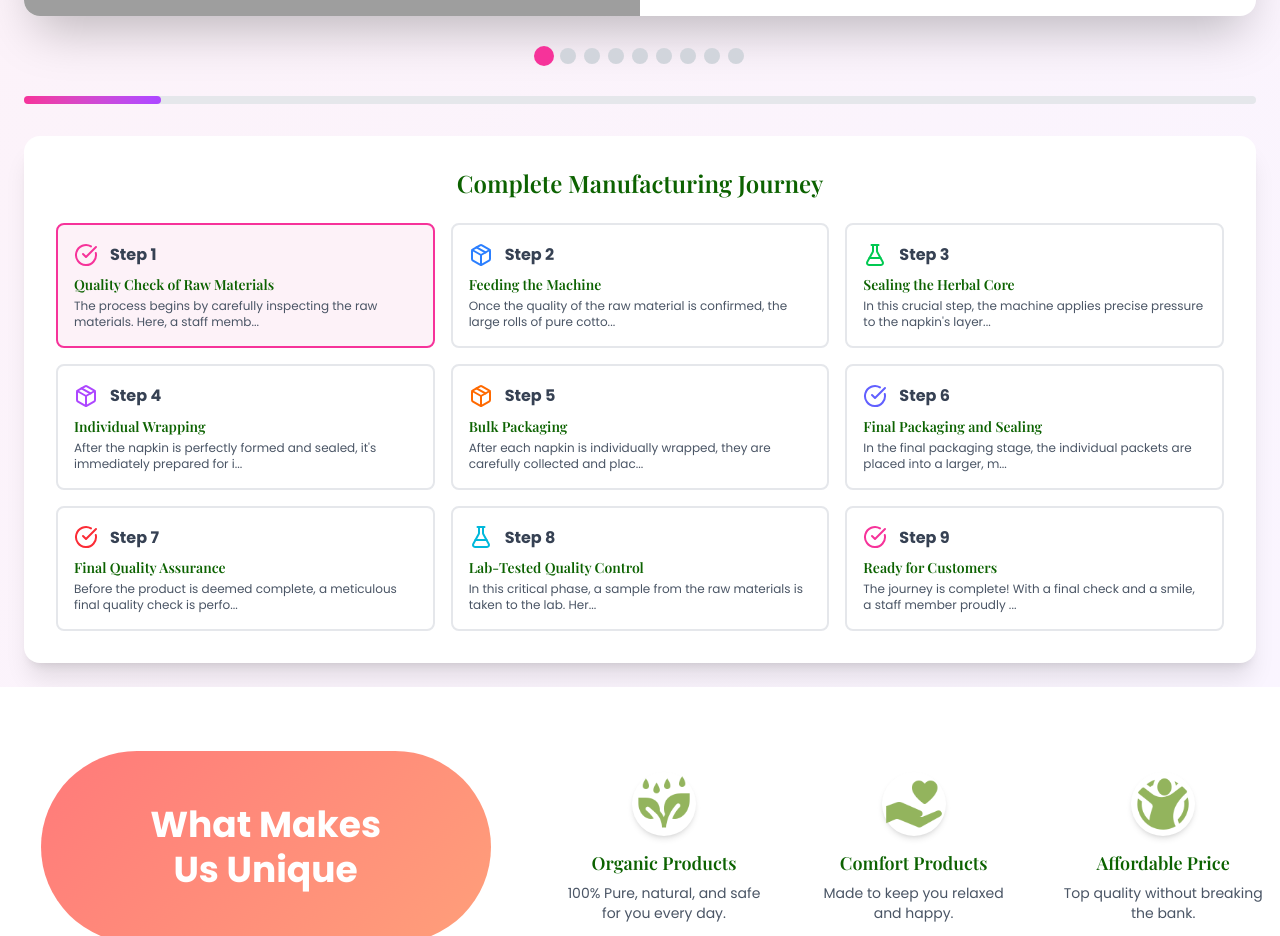
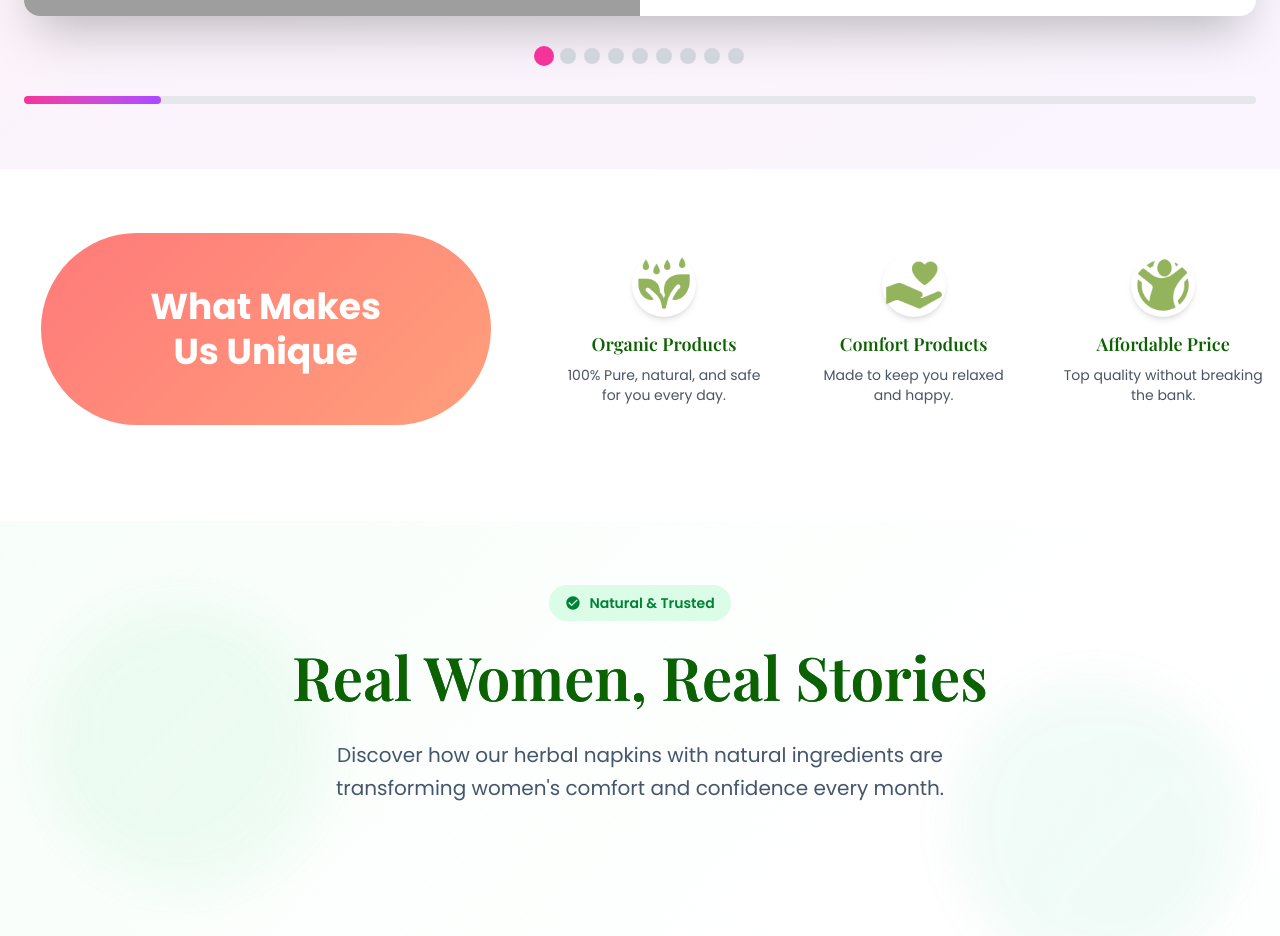
Before and after one commit to vsoftsol10/PinkLady, a React (Vite) app: page / in a window 1280 px wide. Shown: the part 3737-4673 px from the top of the page. Built offline with nearby package versions, Linux system fonts and the light colour scheme; grey boxes are pictures that could not be loaded; the HTML template or start-up script is replaced by a standard one.

Commit message:
Founder Image added

```diff
--- a/src/components/About/Founder.jsx
+++ b/src/components/About/Founder.jsx
@@ -1,5 +1,5 @@
 import React from 'react'
-import FounderImage from "../../assets/About/Founder.png"
+import FounderImage from "../../assets/About/Founder.jpeg"
 const Founder = () => {
   return (
     <div className="w-full py-16 px-4 sm:px-6 lg:px-8">
@@ -8,8 +8,7 @@ const Founder = () => {
               {/* Left Side - Text Content */}
               <div className="block ">
                  <div
-                  className="flex justify-center r cursor-pointer transition-transform duration-300 hover:scale-105"
-                >
+                  className="flex justify-center r cursor-pointer transition-transform duration-300 hover:scale-105">
                   {/* Replace the src with your image path */}
                   <img
                     src={FounderImage} // Replace with your image path
--- a/src/components/Home/StepByStep.jsx
+++ b/src/components/Home/StepByStep.jsx
@@ -182,37 +182,6 @@ const StepByStep = () => {
           style={{ width: `${((currentStep + 1) / steps.length) * 100}%` }}
         />
       </div>
-
-      {/* Summary Section */}
-      <div className="bg-white rounded-2xl shadow-xl p-8">
-        <h3 className="text-2xl font-bold text-gray-800 mb-6 text-center">
-          Complete Manufacturing Journey
-        </h3>
-        <div className="grid grid-cols-1 md:grid-cols-2 lg:grid-cols-3 gap-4">
-          {steps.map((step, index) => (
-            <div
-              key={step.id}
-              onClick={() => goToStep(index)}
-              className={`p-4 rounded-lg border-2 cursor-pointer transition-all duration-300 ${
-                index === currentStep
-                  ? 'border-pink-500 bg-pink-50'
-                  : 'border-gray-200 hover:border-pink-300 hover:bg-pink-25'
-              }`}
-            >
-              <div className="flex items-center gap-3 mb-2">
-                {step.icon}
-                <span className="font-bold text-gray-700">Step {step.id}</span>
-              </div>
-              <h4 className="font-semibold text-gray-800 text-sm mb-1">
-                {step.title}
-              </h4>
-              <p className="text-gray-600 text-xs line-clamp-2">
-                {step.description.slice(0, 80)}...
-              </p>
-            </div>
-          ))}
-        </div>
-      </div>
     </div>
   );
 };
```
Also changed, not shown: src/assets/About/Founder.jpeg (added).
